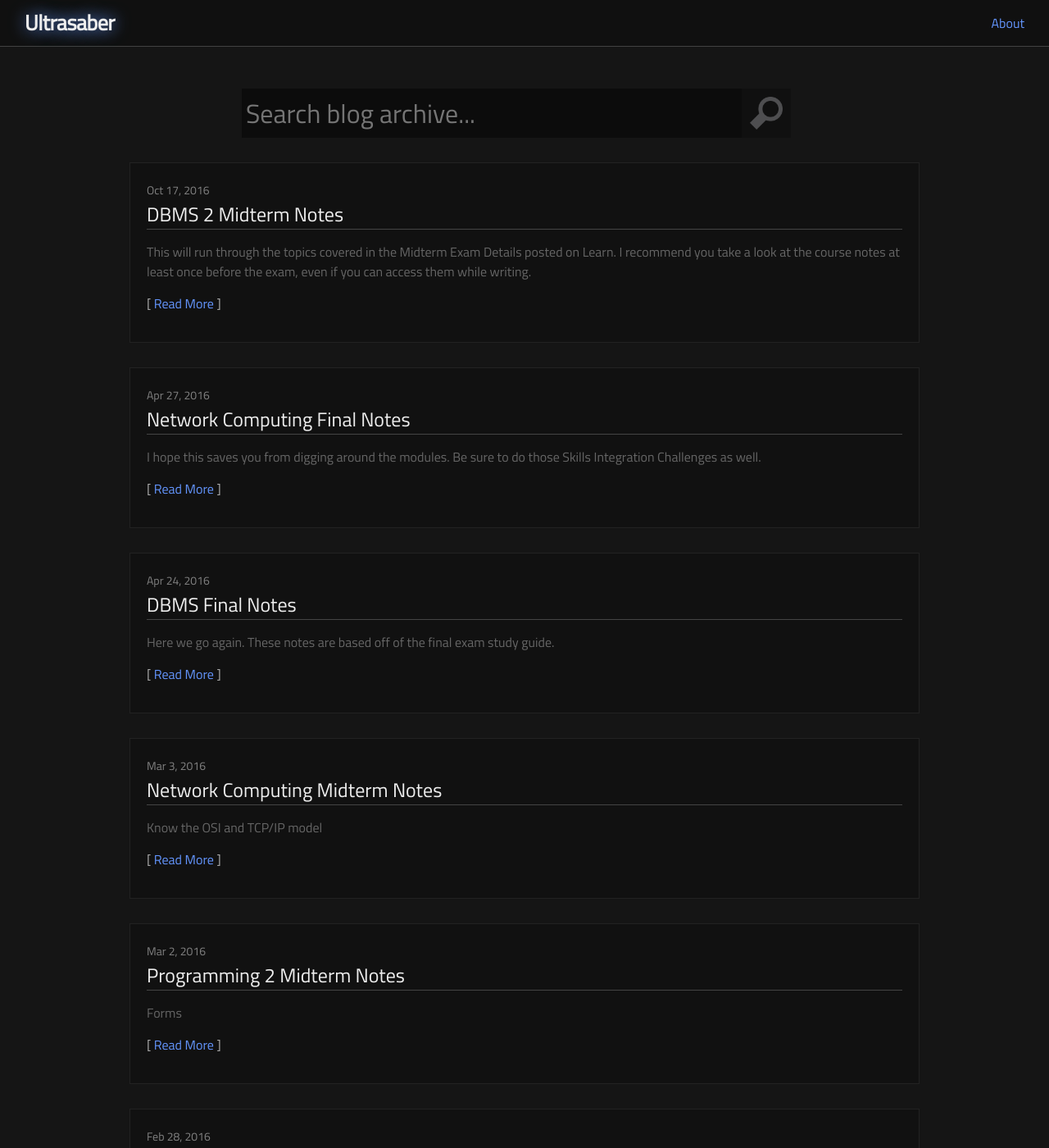
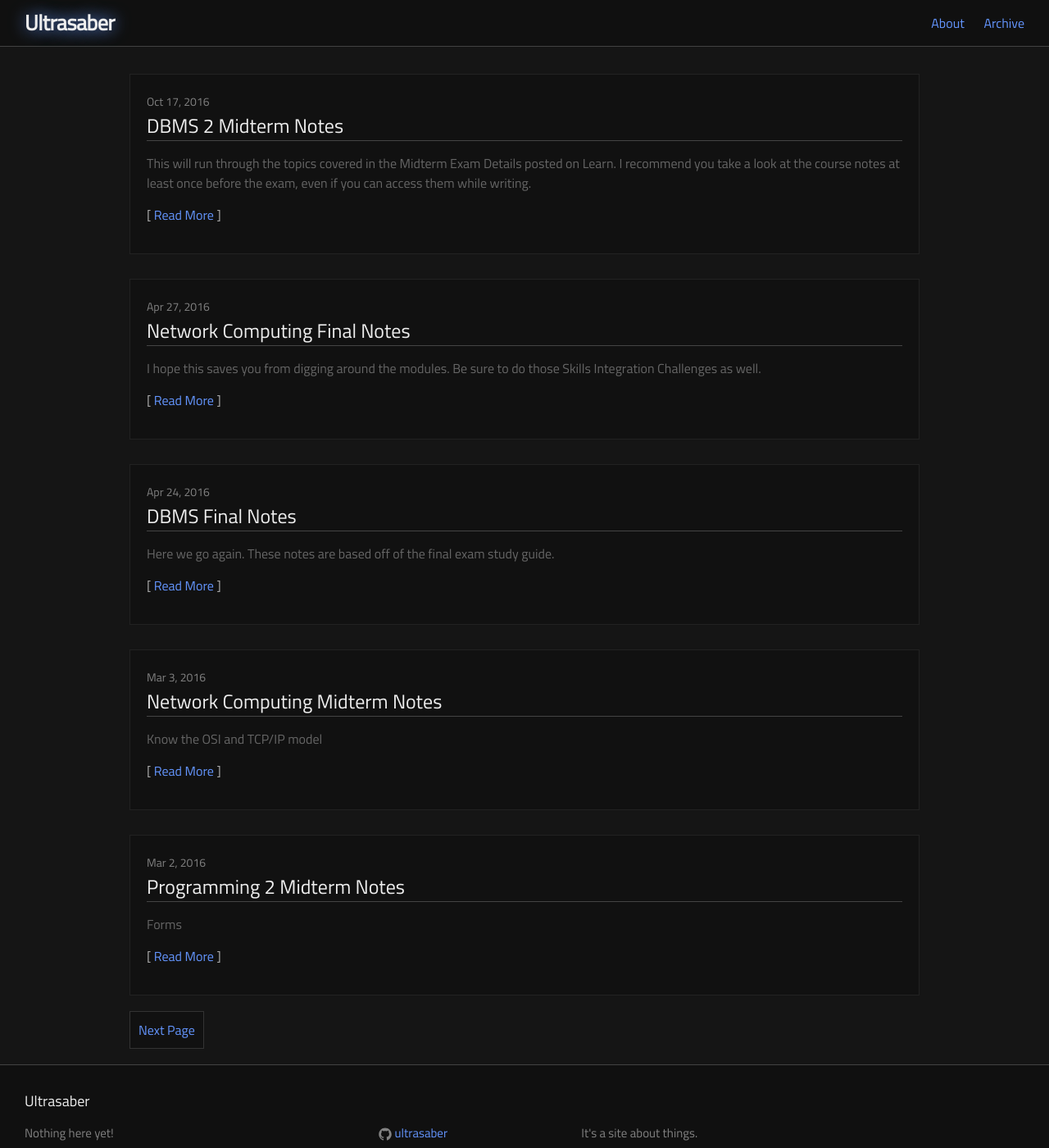
Before and after one commit to ultrasaber/ultrasaber.github.io, a Jekyll site: the page built from index.html, in a window 1280 px wide and 1400 px high. Shown: the whole window at 82% size. Built offline with Jekyll 4.4.1, drawn with Linux system fonts in a browser that asks for light colours; the list of posts is cut into pages by our own code; some of the changed text lies outside the part shown.

Commit message:
more big updoots

```diff
--- a/_config.yml
+++ b/_config.yml
@@ -15,3 +15,6 @@
 
 # Build settings
 markdown: kramdown
+
+gems: [jekyll-paginate]
+paginate: 5
--- a/_layouts/page.html
+++ b/_layouts/page.html
@@ -5,6 +5,7 @@
 
   <header class="post-header">
     <h1 class="post-title">{{ page.title }}</h1>
+		<hr />
   </header>
 
   <div class="post-content">
--- a/_sass/_layout.scss
+++ b/_sass/_layout.scss
@@ -311,8 +311,25 @@
 	border-bottom:1px solid #444;
 }
 
-.post>hr
+hr
 {
 	border:1px solid #444;
 	margin-bottom:$spacing-unit;
 }
+
+
+#page-navigation
+{
+	list-style:none;
+	margin:0px;
+	padding:0px;
+	/* width:212px; */
+
+	& li
+	{
+		display:inline;
+		background-color:#111;
+		padding:10px;
+		border:1px solid #333;
+	}
+}
--- a/index.html
+++ b/index.html
@@ -5,12 +5,13 @@
 <div class="home">
 
   <ul class="post-list">
-
+<!--
 		<form id="search">
 			<input type="text" id="searchForm" placeholder="Search blog archive..."></input>
-			<input type="image" id="searchButton" src="images/magnifying_glass-512.png"></input>
+			<input type="image" id="searchButton" src="/images/magnifying_glass-512.png"></input>
 		</form>
-    {% for post in site.posts %}
+-->
+    {% for post in paginator.posts %}
       <li>
         <span class="post-meta">{{ post.date | date: "%b %-d, %Y" }}</span>
 
@@ -26,5 +27,12 @@
       </li>
     {% endfor %}
   </ul>
-
+	<ul id="page-navigation">
+		{% if paginator.previous_page_path %}
+			<li><a href="{{ paginator.previous_page_path }}">Previous Page</a></li>
+		{% endif %}
+		{% if paginator.next_page_path %}
+			<li><a href="{{ paginator.next_page_path }}">Next Page</a></li>
+		{% endif %}
+	</ul>
 </div>
```
Also changed, not shown: archive.html (added, +24 -0 lines).
